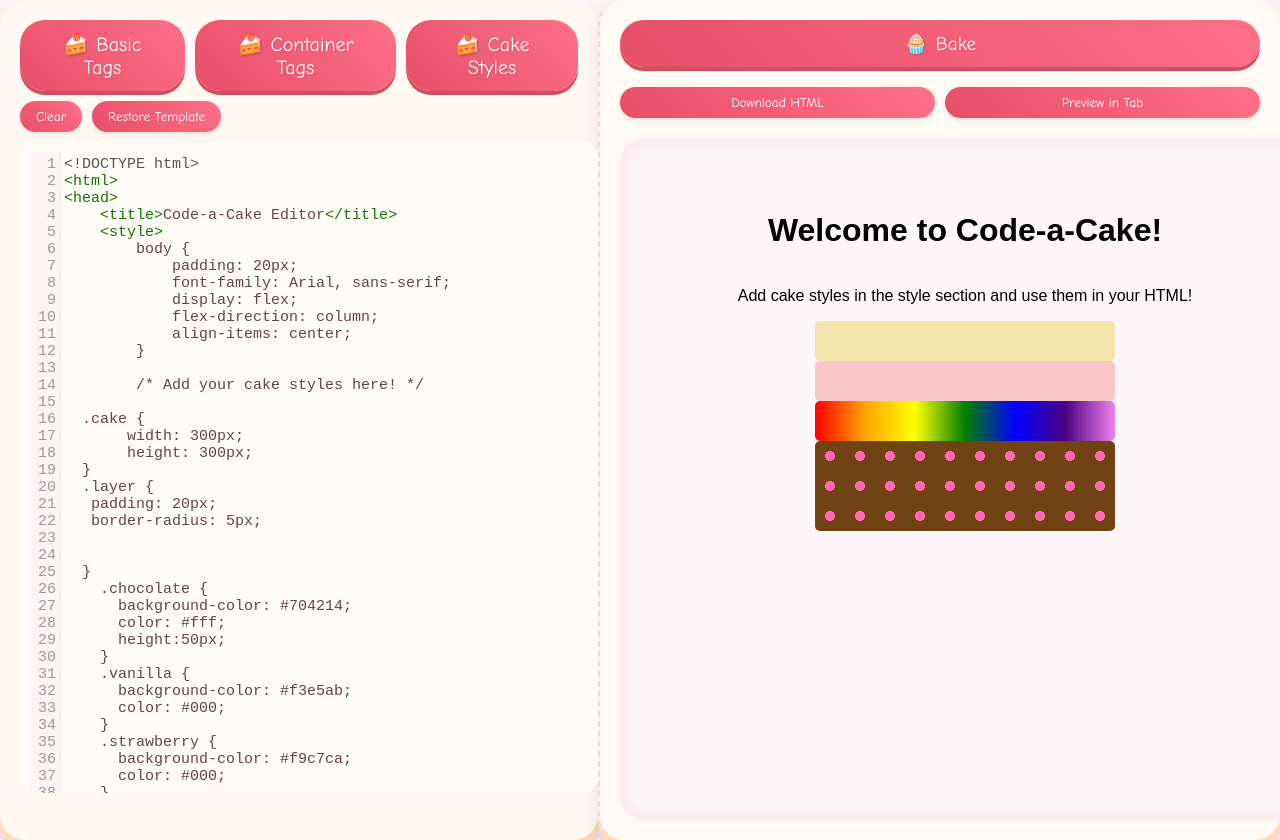
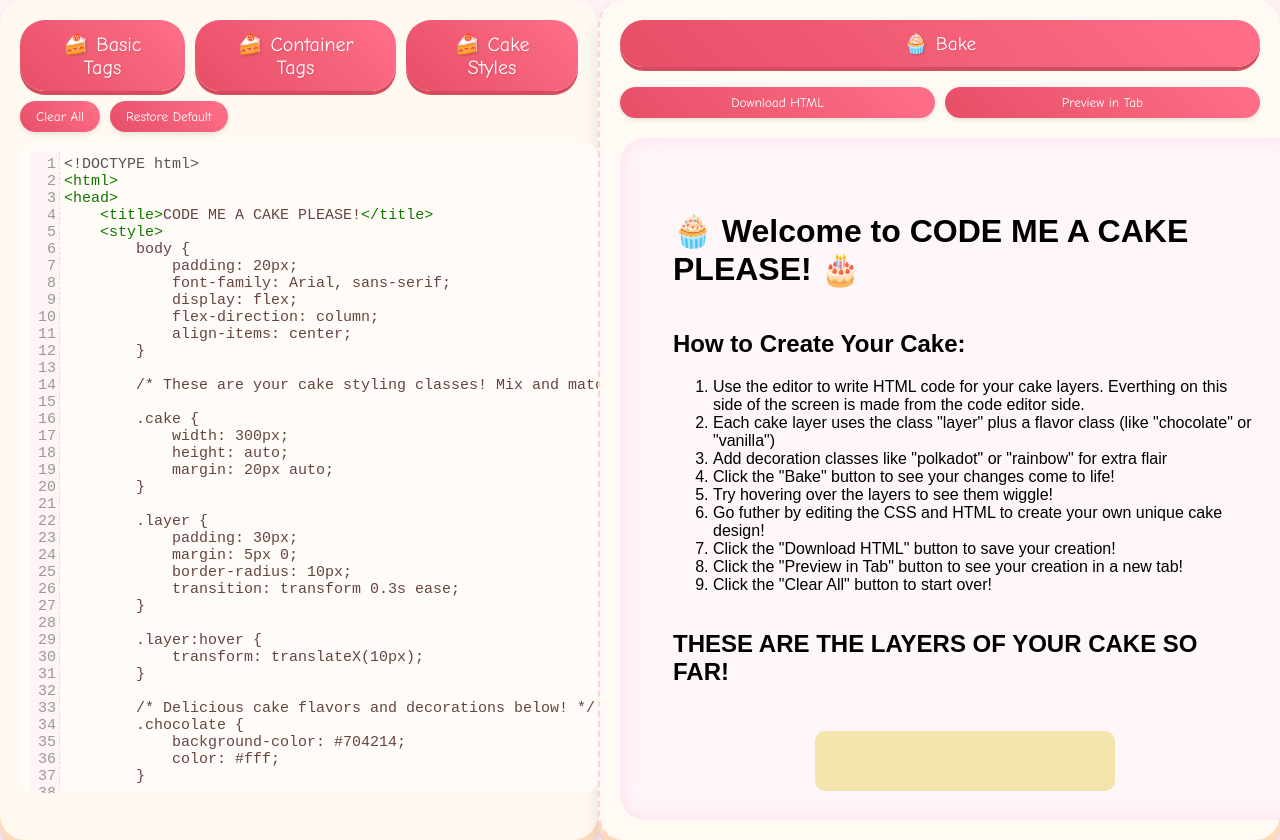
Before and after one commit to omnisonic/code-a-cake, a website with bundled scripts: page docs/index.html in a window 1280 px wide. Shown: the top 840 px of the page. Built offline with nearby package versions, Linux system fonts and the light colour scheme.

Commit message:
better instructions in the default template

```diff
--- a/docs/index.html
+++ b/docs/index.html
@@ -1,7 +1,7 @@
 <!DOCTYPE html>
 <html>
 <head>
-    <title>Test Page</title>
+    <title>Code ME A CAKE PLEASE!</title>
     <link rel="stylesheet" href="https://cdnjs.cloudflare.com/ajax/libs/codemirror/5.65.15/codemirror.min.css">
     <link rel="stylesheet" href="css/styles.css">
 </head>
@@ -10,8 +10,8 @@
         <div class="editor">
             <div id="menu-container"></div>
             <div class="button-container editor-buttons">
-                <button id="clearButton">Clear</button>
-                <button id="restoreButton">Restore Template</button>
+                <button id="clearButton">Clear All</button>
+                <button id="restoreButton">Restore Default</button>
             </div>
             <div id="code-editor"></div>
         </div>
--- a/docs/js/editor.js
+++ b/docs/js/editor.js
@@ -5,7 +5,7 @@ let codeEditor;
 const defaultTemplate = `<!DOCTYPE html>
 <html>
 <head>
-    <title>Code-a-Cake Editor</title>
+    <title>CODE ME A CAKE PLEASE!</title>
     <style>
         body {
             padding: 20px;
@@ -15,56 +15,80 @@ const defaultTemplate = `<!DOCTYPE html>
             align-items: center;
         }
 
-        /* Add your cake styles here! */
+        /* These are your cake styling classes! Mix and match them to create your masterpiece! */
 
         .cake {
             width: 300px;
-       height: 300px;
+            height: auto;
+            margin: 20px auto;
         }
+
         .layer {
-   padding: 20px;
-   border-radius: 5px;
+            padding: 30px;
+            margin: 5px 0;
+            border-radius: 10px;
+            transition: transform 0.3s ease;
+        }
 
+        .layer:hover {
+            transform: translateX(10px);
+        }
 
-  }
+        /* Delicious cake flavors and decorations below! */
         .chocolate {
             background-color: #704214;
             color: #fff;
-      height:50px;
         }
+
         .vanilla {
             background-color: #f3e5ab;
             color: #000;
         }
+
         .strawberry {
             background-color: #f9c7ca;
             color: #000;
         }
+
         .rainbow {
             background-image: linear-gradient(to right, red, orange, yellow, green, blue, indigo, violet);
             color: #fff;
         }
+
         .polkadot {
             background-color: none;
             background-image: radial-gradient(circle at center, #ff69b4 5px, transparent 5px);
             background-size: 30px 30px;
-
         }
-
     </style>
 </head>
 <body>
-    <h1>Welcome to Code-a-Cake!</h1>
-    <p>Add cake styles in the style section and use them in your HTML!</p>
+    <h1>🧁 Welcome to CODE ME A CAKE PLEASE! 🎂</h1>
 
+    <div class="instructions">
+        <h2>How to Create Your Cake:</h2>
+        <ol>
+        <li>Use the editor to write HTML code for your cake layers. Everthing on this side of the screen is made from the code editor side.</li>
+            <li>Each cake layer uses the class "layer" plus a flavor class (like "chocolate" or "vanilla")</li>
+            <li>Add decoration classes like "polkadot" or "rainbow" for extra flair</li>
+            <li>Click the "Bake" button to see your changes come to life!</li>
+            <li>Try hovering over the layers to see them wiggle!</li>
+            <li> Go futher by editing the CSS and HTML to create your own unique cake design!</li>
+            <li>Click the "Download HTML" button to save your creation!</li>
+            <li>Click the "Preview in Tab" button to see your creation in a new tab!</li>
+            <li>Click the "Clear All" button to start over!</li>
+        </ol>
+    </div>
+    <h2> THESE ARE THE LAYERS OF YOUR CAKE SO FAR!</h2>
     <div class="cake">
+        <!-- Try changing the classes below to create your own cake design! -->
         <div class="layer vanilla"></div>
-  <div class="layer strawberry"></div>
-  <div class="layer rainbow"></div>
-  <div class="layer chocolate polkadot"></div>
+        <div class="layer strawberry rainbow"></div>
+        <div class="layer chocolate"></div>
+        <div class="layer vanilla polkadot"></div>
     </div>
 
-
+    <p class="tip">💡 Tip: Use the menu buttons above to add more layers and styles!</p>
 </body>
 </html>`;
 
```
Lines whose indentation alone changed are shown as unchanged.
